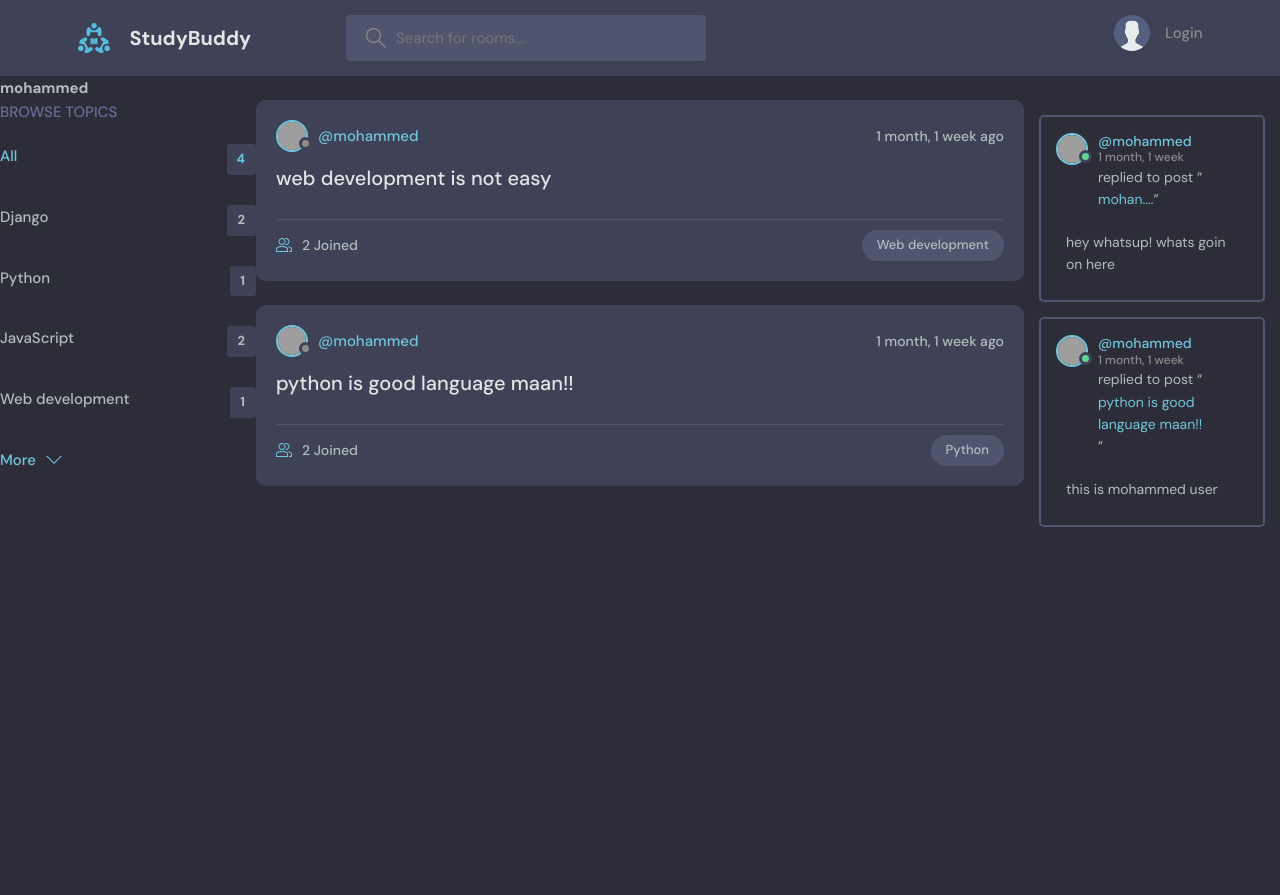
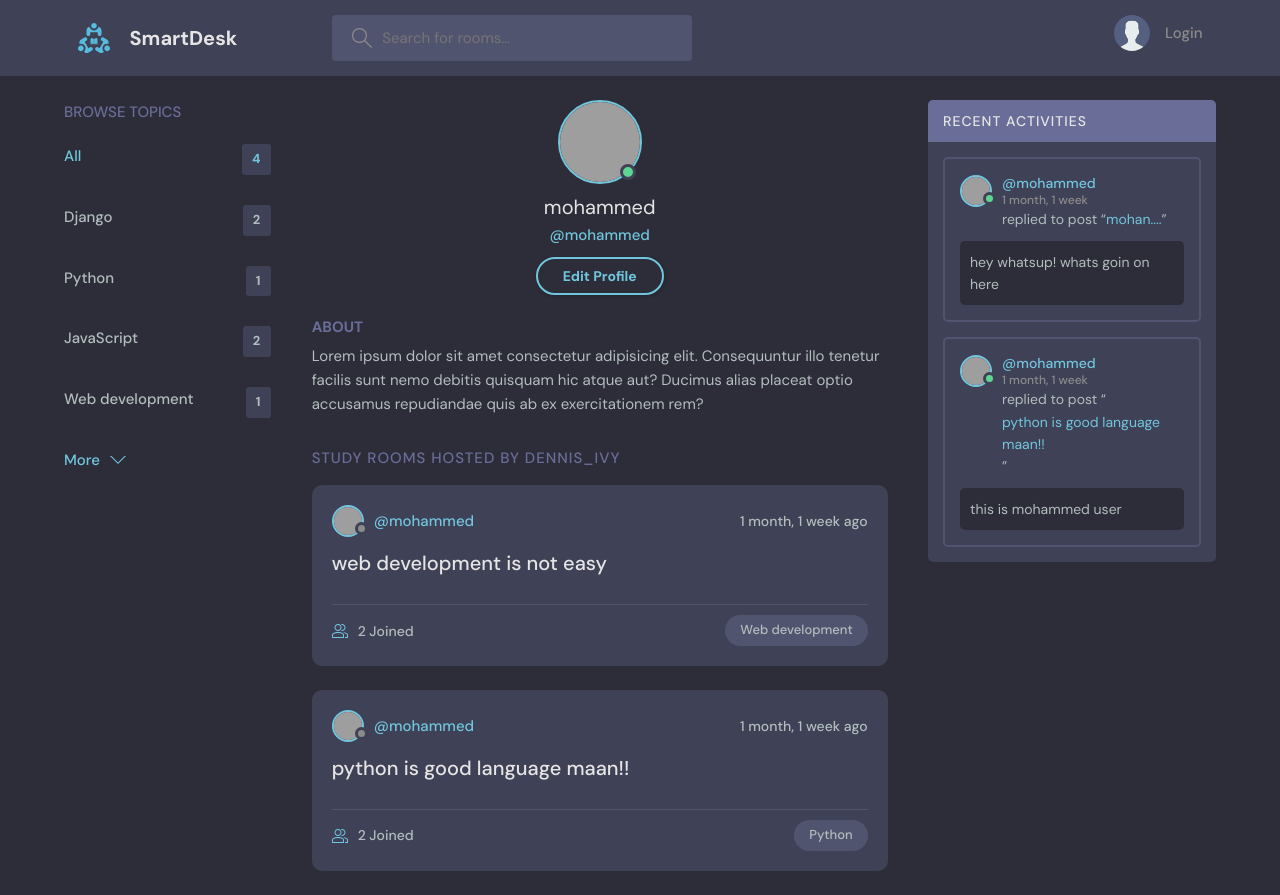
Before and after one commit to Mohammedvaraliya/SmartDesk-djangoApp, a Django app: page /profile/5/ in a window 1280 px wide. Before the commit the page ends 527 px from the top, so only its background shows below. Run offline with Django 4.2, Linux system fonts and the light colour scheme; data comes from the database, SQL or seed files in the repository; grey boxes are pictures that could not be loaded.

Commit message:
updated the profile page

```diff
--- a/base/templates/base/profile.html
+++ b/base/templates/base/profile.html
@@ -1,28 +1,59 @@
 {% extends 'main.html' %}
+
 
 {% block content %}
 
-<style>
-    .profile-container{
-        display: grid;
-        grid-template-columns: 1fr 3fr 1fr;
-    }
-</style>
+  <main class="profile-page layout layout--3">
+    <div class="container">
+      <!-- Topics Start -->
+      {% include 'base/topics_component.html' %}
+      <!-- Topics End -->
 
-<h1>{{user.username}}</h1>
+      <!-- Room List Start -->
+      <div class="roomList">
+        <div class="profile">
+          <div class="profile__avatar">
+            <div class="avatar avatar--large active">
+              <img src="https://randomuser.me/api/portraits/men/11.jpg" />
+            </div>
+          </div>
+          <div class="profile__info">
+            <h3>{{user.username}}</h3>
+            <p>@{{user.username}}</p>
+            <a href="edit-user.html" class="btn btn--main btn--pill">Edit Profile</a>
+          </div>
+          <div class="profile__about">
+            <h3>About</h3>
+            <p>
+              Lorem ipsum dolor sit amet consectetur adipisicing elit. Consequuntur illo tenetur
+              facilis sunt nemo debitis quisquam hic atque aut? Ducimus alias placeat optio
+              accusamus repudiandae quis ab ex exercitationem rem?
+            </p>
+          </div>
+        </div>
 
-<div class="profile-container">
-    <div>
-        {% include 'base/topics_component.html' %}
+        <div class="roomList__header">
+          <div>
+            <h2>Study Rooms Hosted by dennis_ivy</a>
+            </h2>
+          </div>
+        </div>
+
+        {% include 'base/feed_component.html' %}
+      </div>
+      <!-- Room List End -->
+
+      <!-- Activities Start -->
+      <div class="activities">
+        <div class="activities__header">
+          <h2>Recent Activities</h2>
+        </div>
+        {% include 'base/activity_component.html' %}
+
+      </div>
+      <!-- Activities End -->
     </div>
+  </main>
 
-    <div>
-        {% include 'base/feed_component.html' %}
-    </div>
-
-    <div>
-        {% include 'base/activity_component.html' %}
-    </div>
-</div>
 
 {% endblock content %}
--- a/templates/navbar.html
+++ b/templates/navbar.html
@@ -4,7 +4,7 @@
     <div class="container">
       <a href="{% url 'home' %}" class="header__logo">
         <img src="{% static 'images/logo.svg' %}" />
-        <h1>StudyBuddy</h1>
+        <h1>SmartDesk</h1>
       </a>
       <form class="header__search" method="GET" action="{% url 'home' %}">
         <label>
```
Also changed, not shown: base/templates/base/profile_old.html (added, +28 -0 lines).
